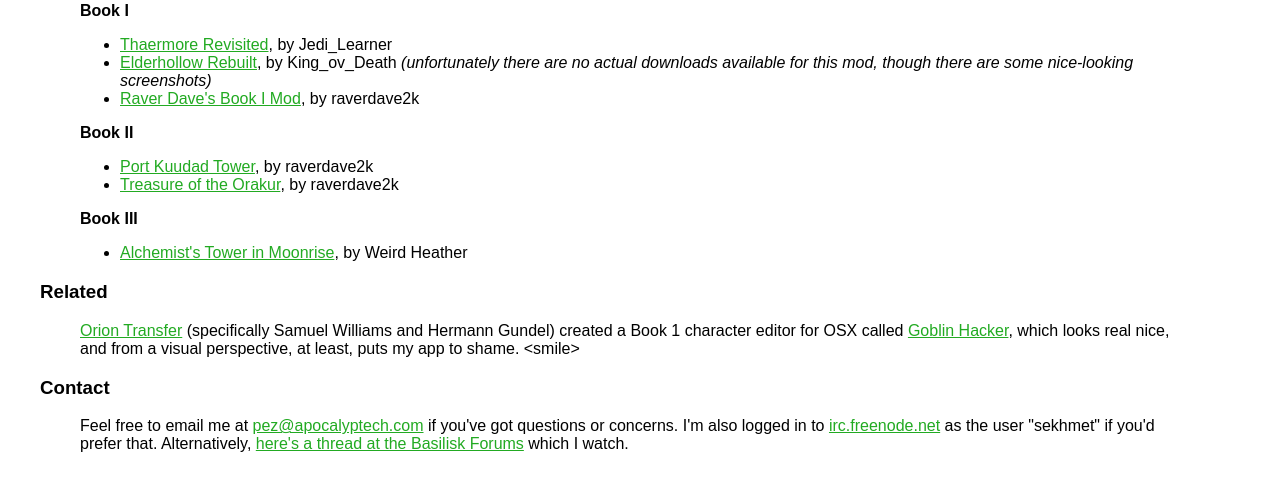
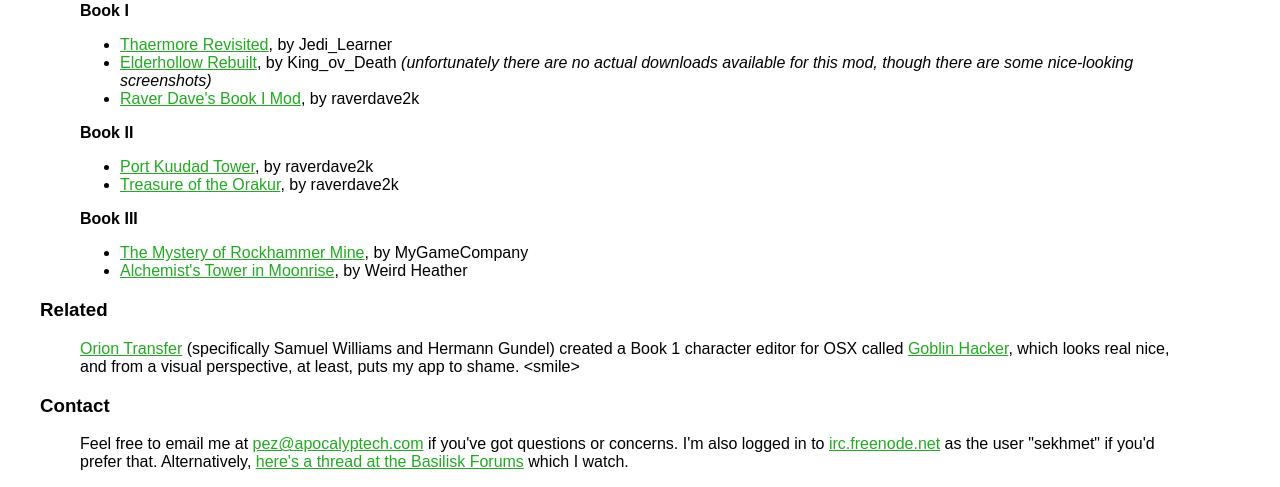
Before and after one commit to apocalyptech/eschalon_utils_web, a PHP site: page / in a window 1280 px wide. Shown: the part 1938-2425 px from the top of the page. Before the commit the page ends 2390 px from the top, so only its background shows below. Run offline with PHP 8.4, Linux system fonts and the light colour scheme.

Commit message:
Add MGC's new mod to the list

```diff
--- a/index.php
+++ b/index.php
@@ -150,6 +150,7 @@ screenshots)</em></li>
 </ul>
 <p><strong>Book III</strong></p>
 <ul>
+<li><a href="http://www.basiliskgames.com/forums/viewtopic.php?f=26&t=9211">The Mystery of Rockhammer Mine</a>, by MyGameCompany</li>
 <li><a href="http://www.basiliskgames.com/forums/viewtopic.php?f=26&t=9015">Alchemist's Tower in Moonrise</a>, by Weird Heather</li>
 </ul>
 </blockquote>
```
